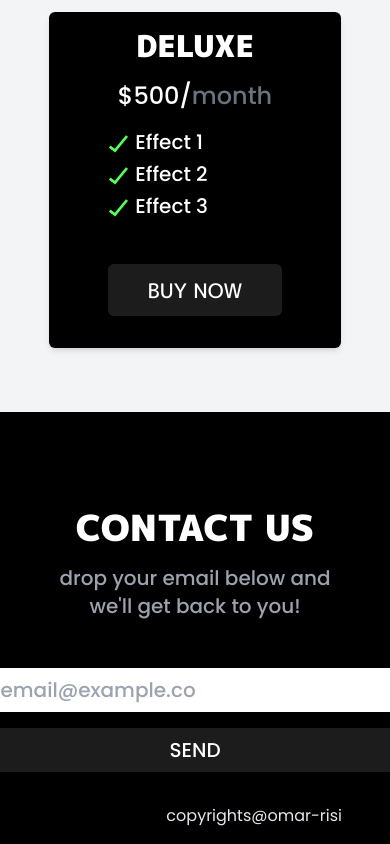
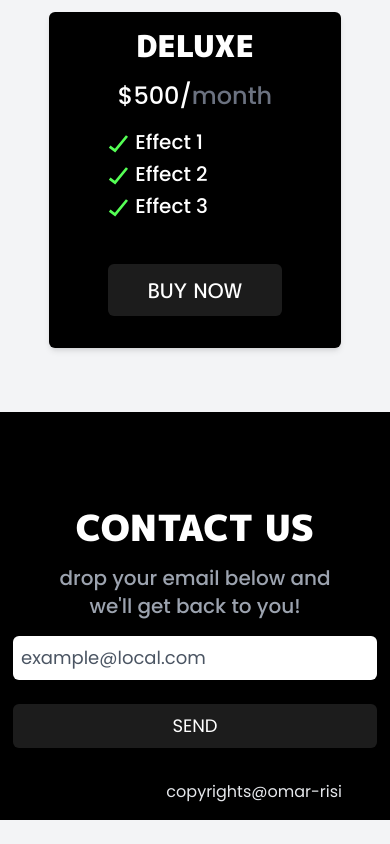
Before and after one commit to Omar-Risi/sparkline, a React (Vite) app: page / in a window 390 px wide. Shown: the part 2480-3324 px from the top of the page. After the commit the page ends 3300 px from the top, so only its background shows below. Built offline with nearby package versions, Linux system fonts and the light colour scheme.

Commit message:
Fixed Mobile support

```diff
--- a/src/components/Contact.jsx
+++ b/src/components/Contact.jsx
@@ -1,12 +1,12 @@
 function Contact () {
     return (
-        <section className="bg-black px-12 pt-24 pb-4 mt-16 w-screen flex flex-col items-center" id="contact">
+        <section className="bg-black px-12 pt-24 pb-4 mt-16 w-full flex flex-col items-center" id="contact">
                 <h1 className="font-black font-title text-4xl lg:6xl uppercase text-center text-white">contact us</h1>
                 <p className="font-medium font-sub text-gray-400 text-xl text-center mt-4"> drop your email below and we'll get back to you!</p>
 
-                <div className="flex flex-col lg:flex-row gap-4 mt-12">
-                    <input type="text" placeholder="email@example.co" className="mx-16 lg:mx-0 px-2 lg:px-4 py-2 rounded-md text-xl font-sub font-medium text-black placeholder:text-gray-400" />
-                    <button className="uppercase text-xl text-white bg-[#1c1c1c] mx-16 px-2 lg:px-8 py-2 rounded-md font-medium ease-in-out duration-200 hover:bg-white hover:text-black focus:text-black focus:bg-white"> send </button>
+                <div className="flex flex-col lg:flex-row gap-2 lg:gap-6 mx-8">
+                    <input type="email" className="px-2 py-2 mt-4 rounded-md text-lg text-black placeholder:text-gray-600" placeholder="example@local.com"/>
+                    <button className="uppercase text-lg px-6 py-2 mt-4 bg-[#1c1c1c] text-white rounded-md ease-in-out duration-200 hover:bg-white hover:text-black focus:bg-white focus:text-black"> send </button>
                 </div>
 
                 <div className="text-gray-200 w-full flex justify-end items-end mt-8"> copyrights@omar-risi</div>
```
